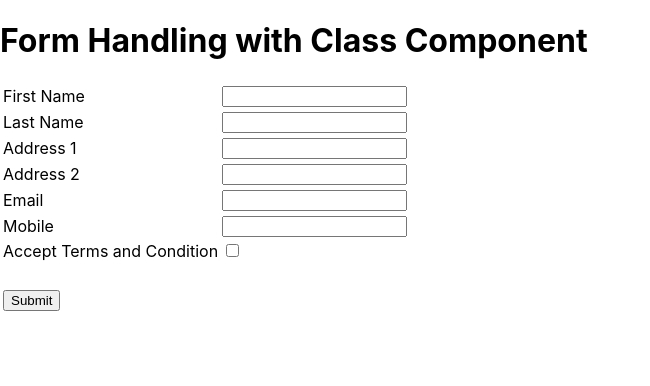
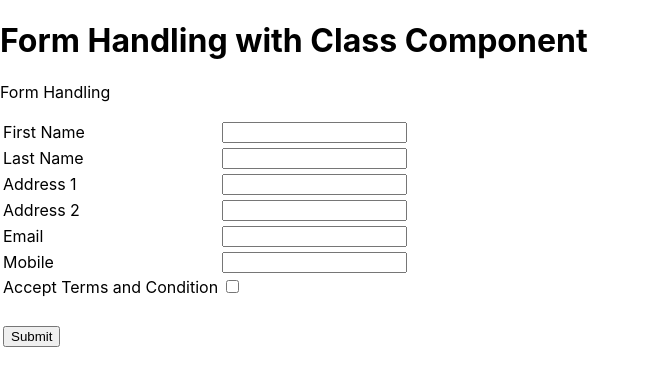
Before and after one commit to coding-At-GitHub/form-class-component_react, a React (Create React App) app: page / in a window 1280 px wide. Shown: the top 386 px of the page, without its empty margins (0-650 px from the left). Built offline with nearby package versions, Linux system fonts and the light colour scheme.

Commit message:
Update FormHandlingClass.js

```diff
--- a/src/Component/FormHandlingClass.js
+++ b/src/Component/FormHandlingClass.js
@@ -57,6 +57,8 @@ export default class FormHandlingClass extends Component {
         return (
             <div>
                 <h1>Form Handling with Class Component</h1>
+             <p>Form Handling   </p>
+
                <form onSubmit={(e)=>{this.handleSubmit(e)}}>
                <table>
                     <tr><td> First Name</td><td><input type='text' name='Fname' value={this.state.Fname} onChange={(e) => {this.setState({[e.target.name]:e.target.value})}} /> {this.state.Fname}</td></tr>
```
